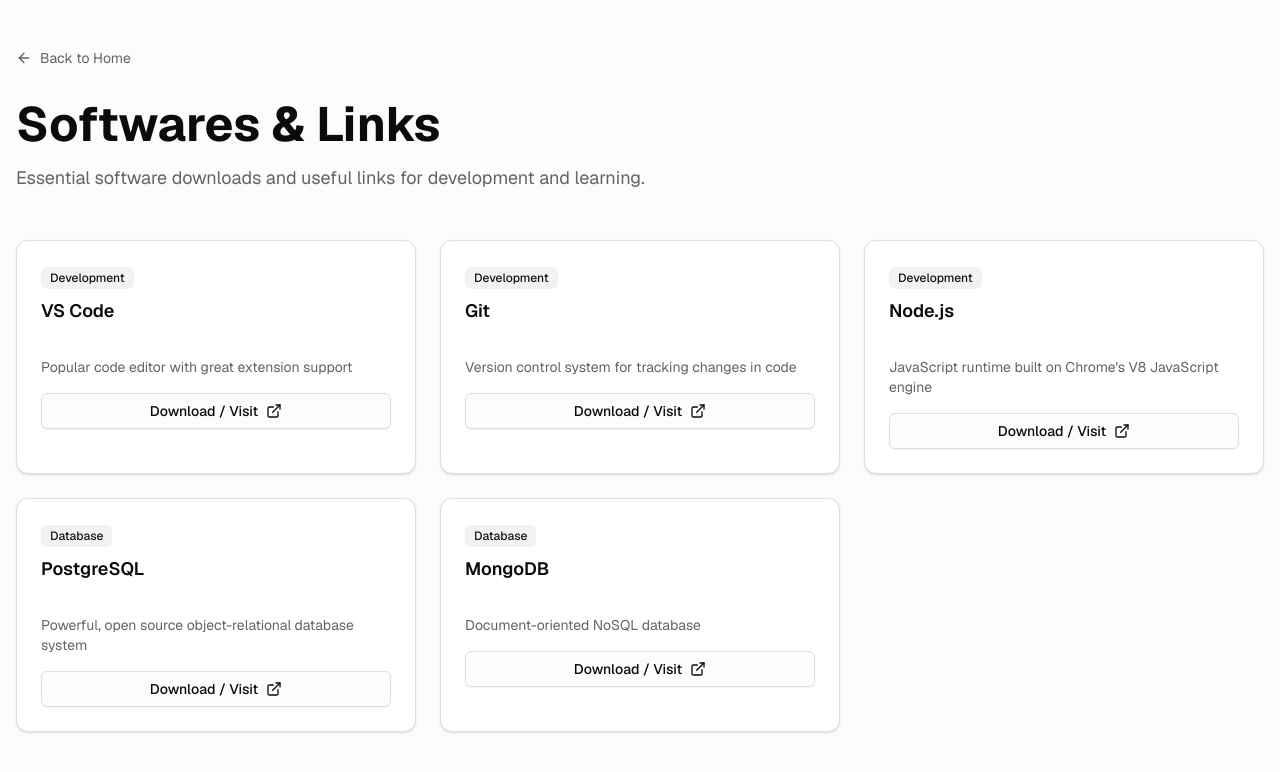
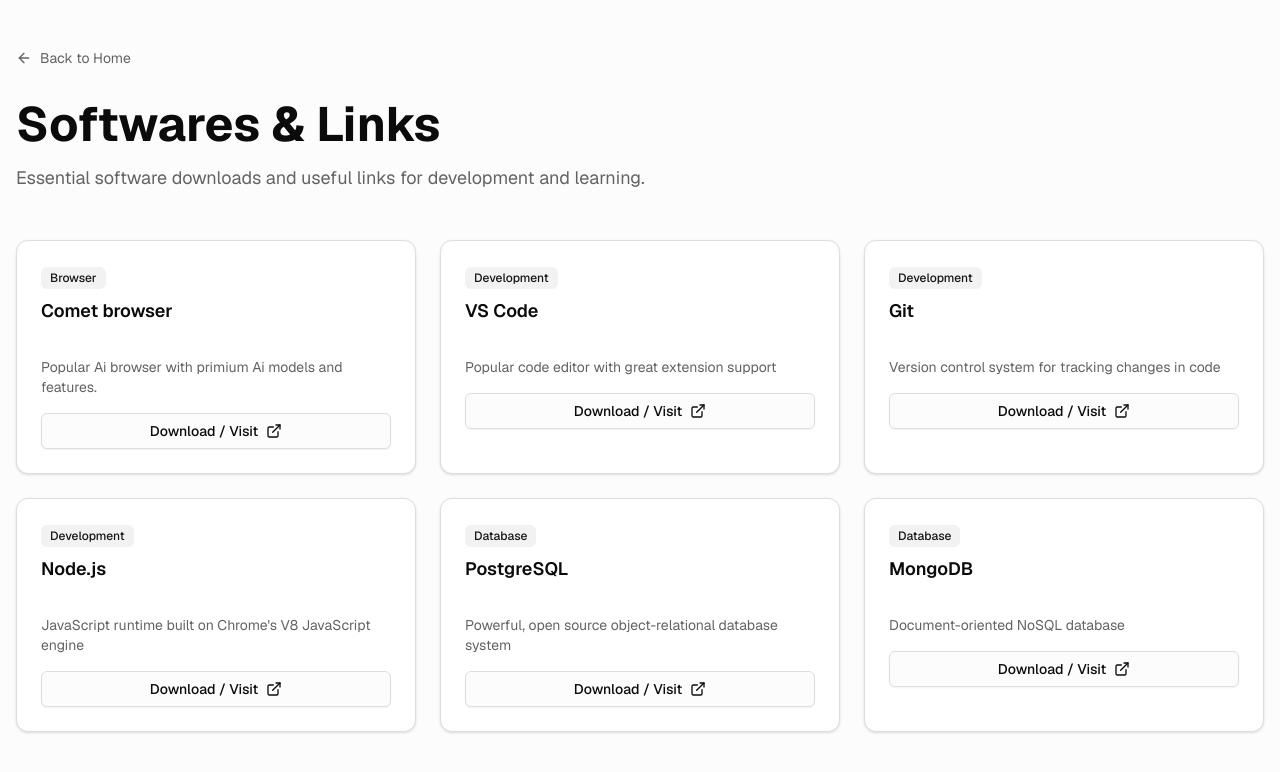
Before and after one commit to adhikarisumit/course-, a Next.js app: page /softwares in a window 1280 px wide. Shown: the top 772 px of the page. Built offline with nearby package versions, Linux system fonts and the light colour scheme.

Commit message:
comet browser added

```diff
--- a/app/softwares/page.tsx
+++ b/app/softwares/page.tsx
@@ -7,6 +7,12 @@ import { Button } from "@/components/ui/button"
 import { Badge } from "@/components/ui/badge"
 
 const softwareLinks = [
+  {
+    name: "Comet browser",
+    description: "Popular Ai browser with primium Ai models and features.",
+    url: "https://pplx.ai/sumitadhik11441",
+    category: "Browser",
+  },
   {
     name: "VS Code",
     description: "Popular code editor with great extension support",
```
